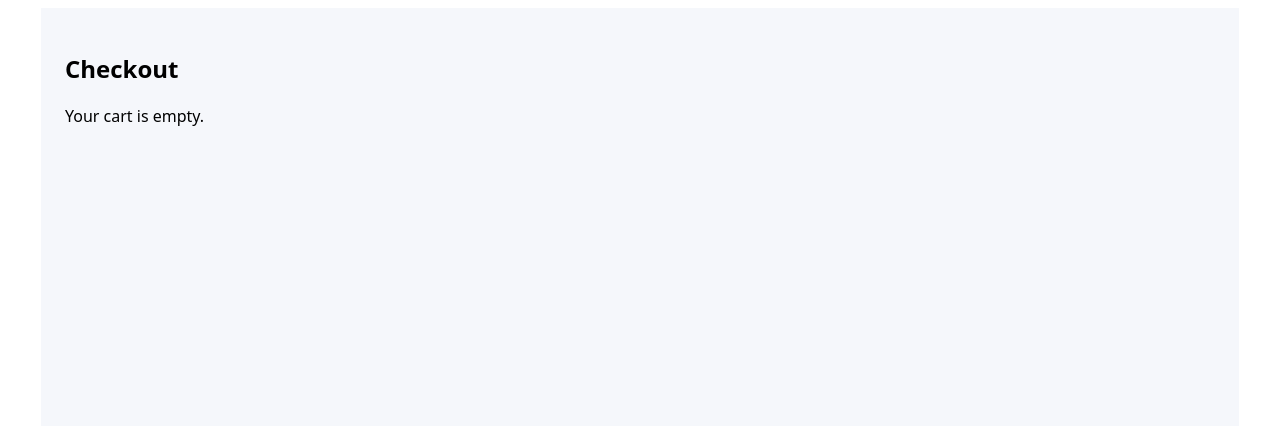
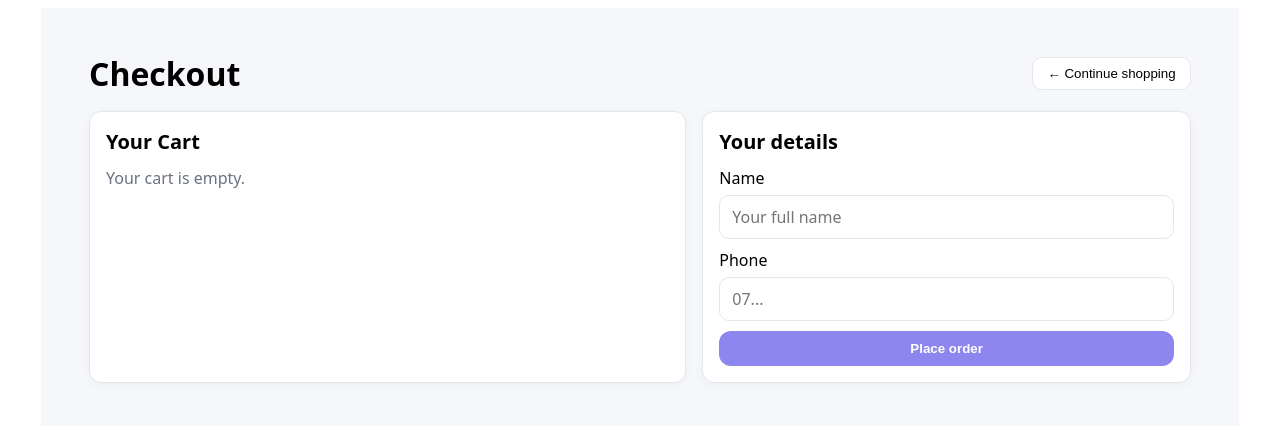
Before and after one commit to Dev-9724/vue_coursework1_frontend, a Vue app: page / in a window 1280 px wide. Both pictures are taken after a click on the button "Cart". Shown: the top 426 px of the page. Built offline with nearby package versions, Linux system fonts and the light colour scheme.

Commit message:
Created Checkout UI and check its working

```diff
--- a/src/App.vue
+++ b/src/App.vue
@@ -9,6 +9,7 @@
       :items="state.cart"
       :total="cartTotal"
       @remove="removeFromCart"
+      @back="page = 'lessons'"
     />
   </main>
 </template>
--- a/src/pages/CheckoutPage.vue
+++ b/src/pages/CheckoutPage.vue
@@ -1,49 +1,291 @@
 <template>
-  <section>
-    <h2>Checkout</h2>
-    <div v-if="items.length === 0">Your cart is empty.</div>
-    <ul v-else class="cart">
-      <li v-for="item in items" :key="item._id">
-        <span>{{ item.subject }}</span>
-        <span>£{{ item.price.toFixed(2) }}</span>
-        <button class="btn" @click="$emit('remove', item._id)">Remove</button>
-      </li>
-    </ul>
-    <p v-if="items.length">
-      Total: <strong>£{{ total.toFixed(2) }}</strong>
-    </p>
+  <section class="checkout">
+    <header class="page-head">
+      <h1>Checkout</h1>
+      <button class="ghost" @click="$emit('back')">← Continue shopping</button>
+    </header>
+
+    <div class="grid">
+      <!-- Cart Summary -->
+      <aside class="card">
+        <h2 class="card-title">Your Cart</h2>
+
+        <div v-if="!cartItems.length" class="muted">Your cart is empty.</div>
+
+        <ul v-else class="cart-list">
+          <li v-for="item in cartItems" :key="item._id" class="cart-row">
+            <div class="info">
+              <div class="name">{{ item.subject }}</div>
+              <div class="meta">
+                {{ item.location }} ·
+                <span class="price">{{ asGBP(item.price) }}</span>
+              </div>
+            </div>
+
+            <div class="qty">x1</div>
+            <div class="row-total">{{ asGBP(item.price) }}</div>
+
+            <button class="link danger" @click="store.removeFromCart(item._id)">
+              Remove
+            </button>
+          </li>
+        </ul>
+
+        <div class="totals" v-if="cartItems.length">
+          <div class="row">
+            <span>Subtotal</span>
+            <span>{{ asGBP(subtotal) }}</span>
+          </div>
+          <div class="row">
+            <span>Shipping</span>
+            <span>Free</span>
+          </div>
+          <div class="row grand">
+            <span>Total</span>
+            <span>{{ asGBP(subtotal) }}</span>
+          </div>
+        </div>
+      </aside>
+
+      <!-- Details / Place Order -->
+      <article class="card">
+        <h2 class="card-title">Your details</h2>
+        <div class="form">
+          <label>
+            <span>Name</span>
+            <input
+              v-model.trim="name"
+              type="text"
+              placeholder="Your full name"
+            />
+          </label>
+          <label>
+            <span>Phone</span>
+            <input v-model.trim="phone" type="tel" placeholder="07..." />
+          </label>
+
+          <button
+            class="primary"
+            :disabled="!isValid || !cartItems.length || loading"
+            @click="placeOrder"
+          >
+            {{ loading ? "Placing order…" : "Place order" }}
+          </button>
+
+          <p v-if="error" class="error">{{ error }}</p>
+          <p v-if="success" class="success">Order placed! Thank you 🎉</p>
+        </div>
+      </article>
+    </div>
   </section>
 </template>
 
 <script setup>
-defineProps({
-  items: { type: Array, default: () => [] },
-  total: { type: Number, default: 0 },
-});
-defineEmits(["remove"]);
+import { computed, ref } from "vue";
+import { useStore } from "../composables/useStore";
+
+const store = useStore();
+
+const loading = ref(false);
+const error = ref("");
+const success = ref(false);
+
+const cartItems = computed(() => store.state.cart || []);
+const subtotal = computed(() =>
+  cartItems.value.reduce((sum, i) => sum + Number(i.price || 0), 0)
+);
+
+const name = ref("");
+const phone = ref("");
+const isValid = computed(
+  () => name.value.length >= 2 && phone.value.length >= 7
+);
+
+function asGBP(v) {
+  return new Intl.NumberFormat("en-GB", {
+    style: "currency",
+    currency: "GBP",
+  }).format(v || 0);
+}
+
+async function placeOrder() {
+  if (!isValid.value || !cartItems.value.length) return;
+
+  loading.value = true;
+  error.value = "";
+  success.value = false;
+
+  try {
+    const ids = cartItems.value.map((i) => i._id);
+    ids.forEach((id) => store.removeFromCart(id));
+    success.value = true;
+    name.value = "";
+    phone.value = "";
+  } catch (e) {
+    error.value = e?.message || "Something went wrong.";
+  } finally {
+    loading.value = false;
+  }
+}
 </script>
 
 <style scoped>
-.cart {
+.checkout {
+  max-width: 1150px;
+  margin: 0 auto;
+  padding: 1.25rem 1.5rem;
+}
+.page-head {
+  display: flex;
+  align-items: center;
+  justify-content: space-between;
+  gap: 1rem;
+  margin-bottom: 1rem;
+}
+.page-head h1 {
+  margin: 0;
+  font-size: 32px;
+  font-weight: 800;
+}
+
+.ghost {
+  border: 1px solid var(--border, #e5e7eb);
+  background: #fff;
+  border-radius: 10px;
+  padding: 0.5rem 0.9rem;
+  cursor: pointer;
+}
+.ghost:hover {
+  background: #f5f7fb;
+}
+
+.grid {
+  display: grid;
+  grid-template-columns: 1.1fr 0.9fr;
+  gap: 1rem;
+}
+@media (max-width: 950px) {
+  .grid {
+    grid-template-columns: 1fr;
+  }
+}
+
+.card {
+  background: #fff;
+  border: 1px solid var(--border, #e5e7eb);
+  border-radius: 12px;
+  padding: 1rem;
+  box-shadow: 0 2px 10px rgba(0, 0, 0, 0.04);
+}
+.card-title {
+  margin: 0 0 0.75rem;
+  font-size: 1.25rem;
+  font-weight: 700;
+}
+
+.cart-list {
   list-style: none;
   padding: 0;
+  margin: 0;
   display: grid;
-  gap: 8px;
+  gap: 10px;
 }
-.cart li {
+.cart-row {
   display: grid;
-  grid-template-columns: 1fr auto auto;
-  gap: 8px;
+  grid-template-columns: 1fr auto auto auto;
+  gap: 10px;
   align-items: center;
-  border: 1px solid #ddd;
-  padding: 8px 12px;
-  border-radius: 8px;
+  padding: 10px 12px;
+  border: 1px solid var(--border, #e5e7eb);
+  border-radius: 10px;
+  background: #fff;
 }
-.btn {
-  padding: 6px 10px;
-  border-radius: 8px;
-  border: 1px solid #ccc;
-  background: transparent;
+.cart-row .info .name {
+  font-weight: 700;
+}
+.meta {
+  color: #6b7280;
+}
+.price {
+  font-weight: 600;
+}
+.qty {
+  text-align: right;
+  width: 3ch;
+}
+.row-total {
+  font-weight: 700;
+  text-align: right;
+}
+
+.link {
+  background: none;
+  border: none;
+  color: #2563eb;
+  cursor: pointer;
+  text-decoration: underline;
+}
+.link.danger {
+  color: #ef4444;
+}
+
+.totals {
+  margin-top: 10px;
+  display: grid;
+  gap: 6px;
+}
+.totals .row {
+  display: flex;
+  align-items: center;
+  justify-content: space-between;
+}
+.totals .grand span:last-child {
+  font-size: 1.15rem;
+  font-weight: 800;
+}
+
+.form {
+  display: grid;
+  gap: 10px;
+}
+label {
+  display: grid;
+  gap: 6px;
+}
+input {
+  border: 1px solid var(--border, #e5e7eb);
+  border-radius: 10px;
+  padding: 10px 12px;
+  font: inherit;
+  background: #fff;
+}
+button.primary {
+  border: none;
+  background: var(--primary, #4f46e5);
+  color: #fff;
+  padding: 10px 14px;
+  border-radius: 12px;
+  font-weight: 600;
   cursor: pointer;
 }
+button.primary:disabled {
+  opacity: 0.65;
+  cursor: not-allowed;
+}
+button.primary:hover {
+  filter: brightness(0.95);
+}
+
+.muted {
+  color: #6b7280;
+}
+.error {
+  color: #ef4444;
+  margin-top: 0.5rem;
+}
+.success {
+  color: #16a34a;
+  margin-top: 0.5rem;
+  font-weight: 700;
+}
 </style>
```
